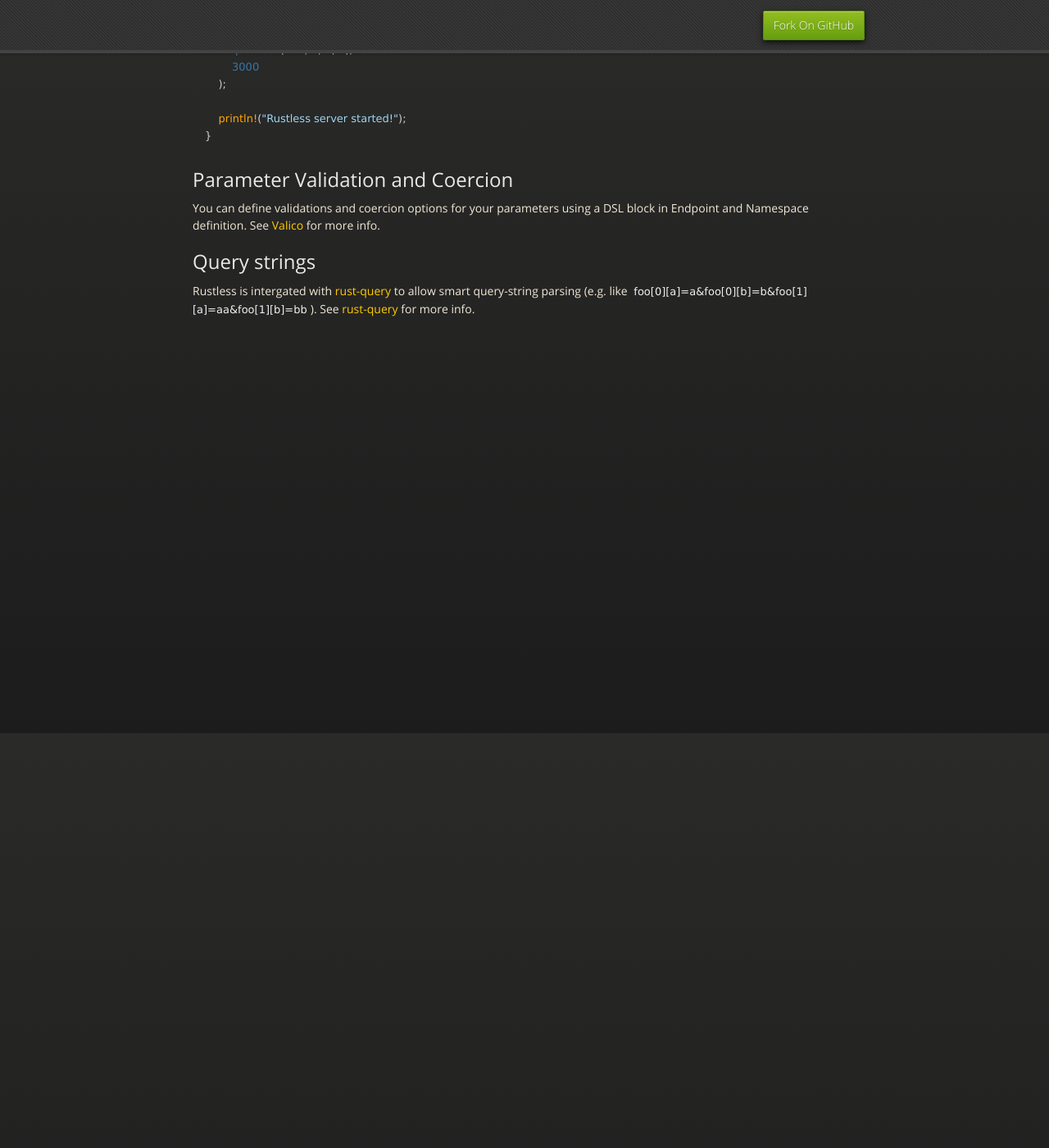
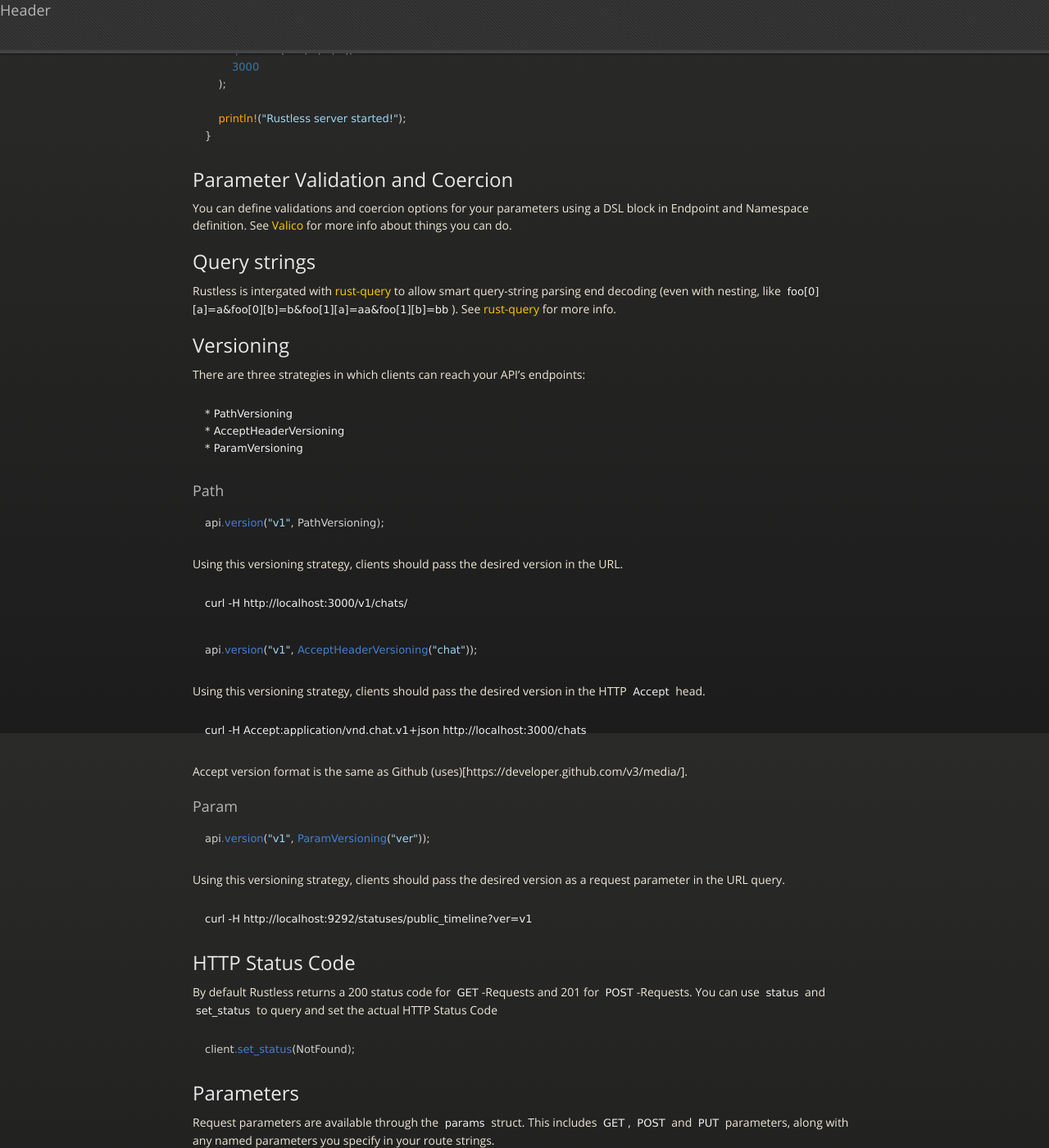
Before and after one commit to rustless/rustless.github.io, a Jekyll site: the page built from index.md, in a window 1280 px wide and 1400 px high, scrolled down 1806 px. Shown: the whole window at 82% size. Built offline with Jekyll 4.4.1, drawn with Linux system fonts in a browser that asks for light colours; nearby versions of some CDN libraries; Markdown is read by kramdown in place of the engine named in the settings; before the commit the page ends 2303 px from its top, so only the background shows below that; some of the changed text lies outside the part shown.

Commit message:
Update readme

```diff
--- a/index.md
+++ b/index.md
@@ -34,7 +34,7 @@ use rustless::{
 fn main() {
 
     let api = box Api::build(|api| {
-        // Specify API version
+        // Specify API version and versioning strategy
         api.version("v1", AcceptHeaderVersioning("chat"));
         api.prefix("api");
 
@@ -89,14 +89,136 @@ fn main() {
 
 ## Parameter Validation and Coercion
 
-You can define validations and coercion options for your parameters using a DSL block in
-Endpoint and Namespace definition. See [Valico] for more info.
+You can define validations and coercion options for your parameters using a DSL block in Endpoint and Namespace definition. See [Valico] for more info about things you can do.
 
 [Valico]: https://github.com/rustless/valico
 
 ## Query strings
 
 Rustless is intergated with [rust-query] to allow smart query-string parsing
-(e.g. like `foo[0][a]=a&foo[0][b]=b&foo[1][a]=aa&foo[1][b]=bb`). See [rust-query] for more info.
+end decoding (even with nesting, like `foo[0][a]=a&foo[0][b]=b&foo[1][a]=aa&foo[1][b]=bb`). See [rust-query] for more info.
 
 [rust-query]: https://github.com/rustless/rust-query
+
+## Versioning
+
+There are three strategies in which clients can reach your API's endpoints:
+
+    * PathVersioning
+    * AcceptHeaderVersioning
+    * ParamVersioning
+
+### Path
+
+~~~rust
+api.version("v1", PathVersioning);
+~~~
+
+Using this versioning strategy, clients should pass the desired version in the URL.
+
+    curl -H http://localhost:3000/v1/chats/
+
+### Header
+
+~~~rust
+api.version("v1", AcceptHeaderVersioning("chat"));
+~~~
+
+Using this versioning strategy, clients should pass the desired version in the HTTP `Accept` head.
+
+    curl -H Accept:application/vnd.chat.v1+json http://localhost:3000/chats
+
+Accept version format is the same as Github (uses)[https://developer.github.com/v3/media/].
+
+### Param
+
+~~~rust
+api.version("v1", ParamVersioning("ver"));
+~~~
+
+Using this versioning strategy, clients should pass the desired version as a request parameter in the URL query.
+
+    curl -H http://localhost:9292/statuses/public_timeline?ver=v1
+
+## HTTP Status Code
+
+By default Rustless returns a 200 status code for `GET`-Requests and 201 for `POST`-Requests. You can use `status` and `set_status` to query and set the actual HTTP Status Code
+
+~~~rust
+client.set_status(NotFound);
+~~~
+
+## Parameters
+
+Request parameters are available through the `params` struct. This includes `GET`, `POST` and `PUT` parameters, along with any named parameters you specify in your route strings.
+
+The request:
+
+~~~
+curl -d '{"text": "hello from echo"}' 'http://localhost:3000/echo' -H Content-Type:application/json -v
+~~~
+
+The Rustless endpoint:
+
+~~~rust
+api.post("", |endpoint| {
+    edp_handler!(endpoint, |client, params| {
+        client.json(params)
+    })
+});
+~~~
+
+In the case of conflict between either of:
+
+* route string parameters
+* `GET`, `POST` and `PUT` parameters
+* the contents of the request body on `POST` and `PUT`
+
+route string parameters will have precedence.
+
+## Redirecting
+
+You can redirect to a new url temporarily (302) or permanently (301).
+
+~~~rust
+client.redirect("http://google.com");
+~~~
+
+~~~rust
+client.redirect_permanent("http://google.com");
+~~~
+
+## Raising Exceptions
+
+You can abort the execution of an API method by raising errors with `error`.
+
+~~~rust
+client.error(CustomError);
+~~~
+
+## Before and After
+
+Blocks can be executed before or after every API call, using `before`, `after`,
+`before_validation` and `after_validation`.
+
+Before and after callbacks execute in the following order:
+
+1. `before`
+2. `before_validation`
+3. _validations_
+4. `after_validation`
+5. _the API call_
+6. `after`
+
+Steps 4, 5 and 6 only happen if validation succeeds.
+
+E.g. using `after`:
+
+~~~rust
+chats_api.after(callback!(|client| {
+    client.set_status(NotFound);
+    Ok(())
+}));
+~~~
+
+The block applies to every API call within and below the current nesting level.
```
